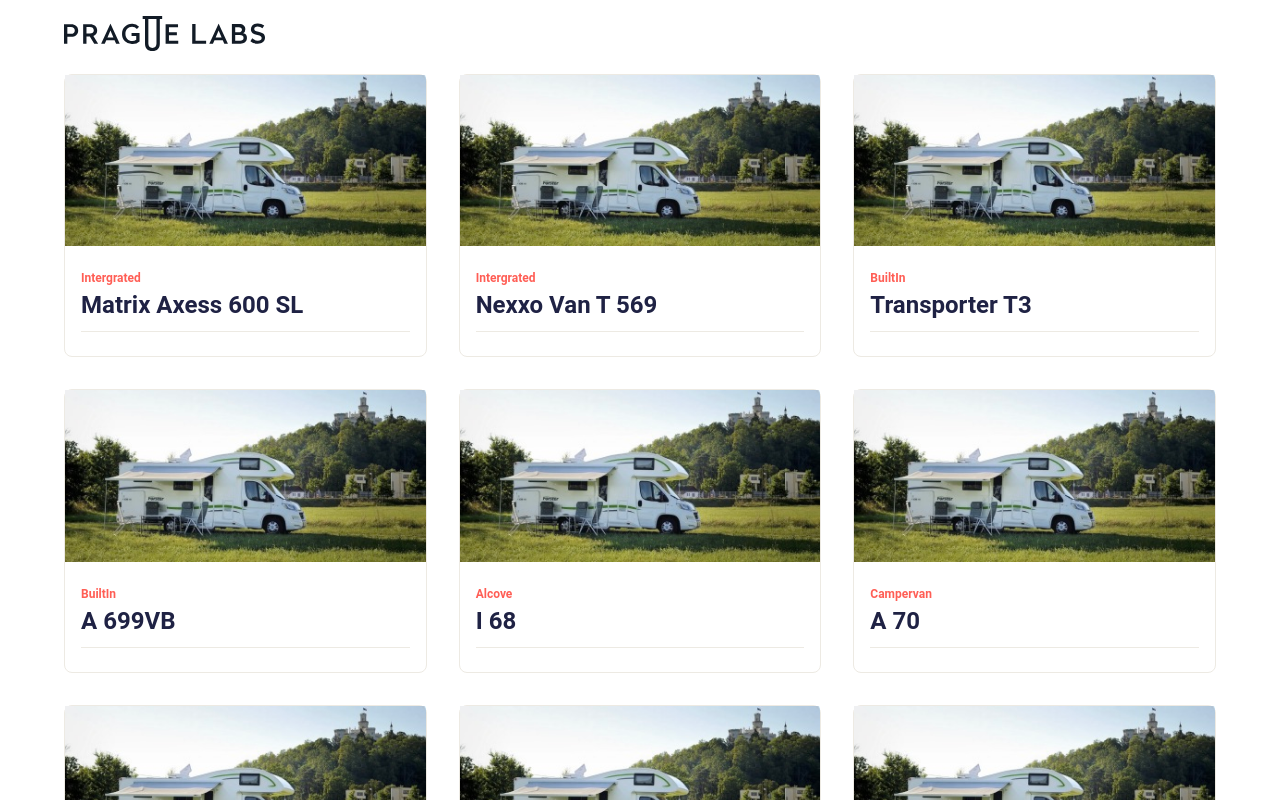
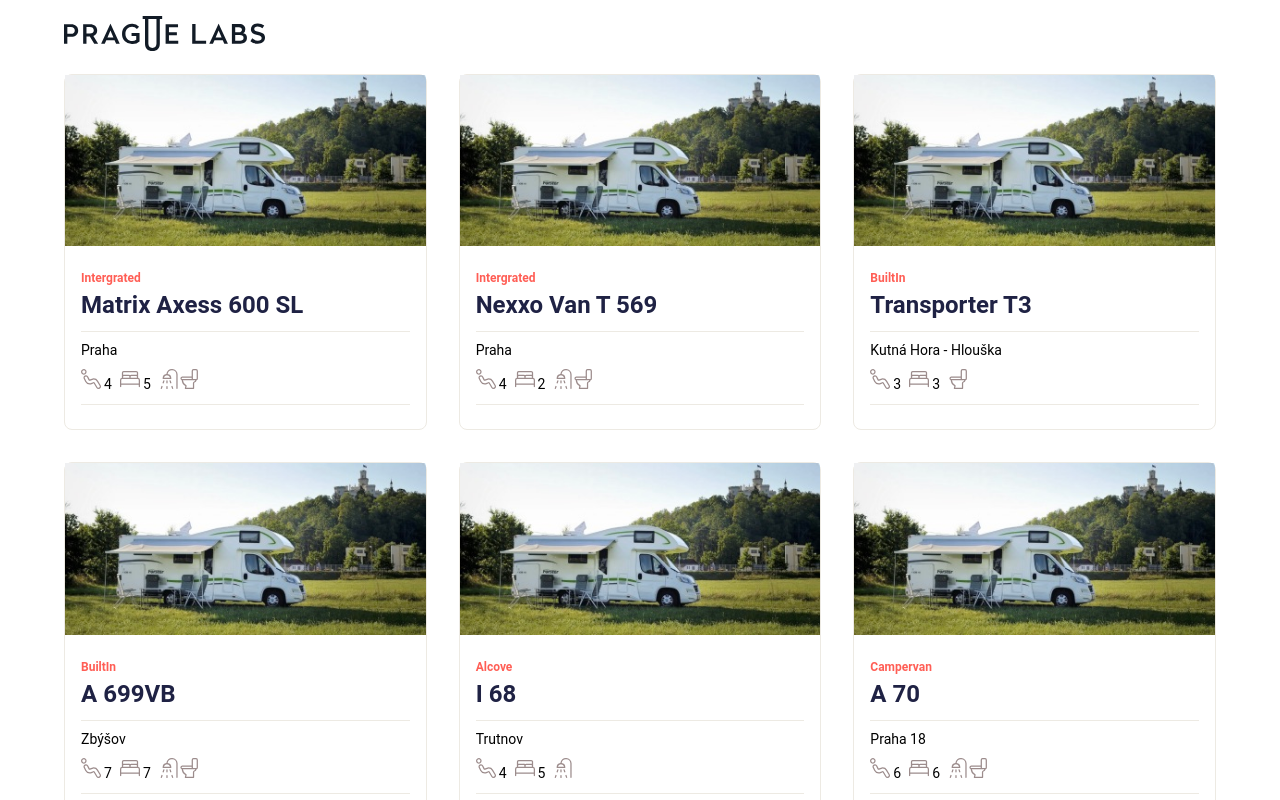
Before and after one commit to MartinaT85/pragueLabs, a Next.js app: page / in a window 1280 px wide. Shown: the top 800 px of the page. Built offline with nearby package versions, Linux system fonts and the light colour scheme.

Commit message:
initial skeleton needs to be refractored

```diff
--- a/pages/caravans/[id].js
+++ b/pages/caravans/[id].js
@@ -2,8 +2,7 @@
 
 const Caravan = () => {
   const router = useRouter();
-  console.log(router);
-  return <h2>Here comes a caravan info</h2>;
+  return <section className="wrapper">Here comes a caravan info</section>;
 };
 
 export default Caravan;
--- a/pages/index.js
+++ b/pages/index.js
@@ -6,9 +6,7 @@
 
 const Home = () => {
   const { caravans, isError, isLoading } = useCaravans("data");
-
   console.log(caravans);
-
   return (
     <PageWrapper>
       <Head>
@@ -16,24 +14,24 @@
         <meta name="description" content="Test zadanie z Prague Labs" />
       </Head>
       {isLoading ? <Heading>Loading...</Heading> : null}
-      {isError ? <Heading>Sorry</Heading> : null}
+      {isError ? (
+        <Heading>Sorry, something went wrong...</Heading>
+      ) : (
         <section className="wrapper">
           <div className="grid">
             {caravans.items?.map((caravan) => {
-            const { name, vehicleType } = caravan;
-
               return (
                 <CaravanCard
                   key={caravan.pictures[1]}
-                href={`/caravans/${name}`}
-                name={name}
+                  href={`/caravans/${caravan.name.replace(" ", "")}`}
                   imgUrl="/caravan.jpeg"
-                vehicleType={vehicleType}
+                  {...caravan}
                 ></CaravanCard>
               );
             })}
           </div>
         </section>
+      )}
     </PageWrapper>
   );
 };
--- a/src/components/caravan-card.js
+++ b/src/components/caravan-card.js
@@ -3,18 +3,16 @@
 import Image from "next/image";
 
 const CaravanCard = ({
-  instantBookable,
+  href,
+  imgUrl,
   location,
+  vehicleType,
   name,
   passengersCapacity,
-  picture,
-  price,
+  sleepCapacity,
   shower,
-  sleepCapacity,
   toilet,
-  vehicleType,
-  href,
-  imgUrl,
+  instantBookable,
 }) => {
   return (
     <Link href={href}>
@@ -25,7 +23,56 @@
           <StyledContent>
             <Styledh3>{vehicleType}</Styledh3>
             <h2>{name}</h2>
-            <StyledLine />
+
+            <div
+              style={{
+                display: "flex",
+                flexDirection: "column",
+                justifyContent: "center",
+                borderTop: "1px solid #edeae3",
+                borderBottom: "1px solid #edeae3",
+                margin: "0.5rem 0",
+                padding: "0.5rem 0",
+              }}
+            >
+              <div>
+                <p style={{ fontSize: ".875rem", marginBottom: ".5rem" }}>
+                  {location}
+                </p>
+              </div>
+              <div>
+                <Image
+                  src={"/icons/Icon-Bed Copy.svg"}
+                  alt=""
+                  height={20}
+                  width={20}
+                />
+                <p className="inline fs14">{passengersCapacity}</p>
+                <Image
+                  src={"/icons/Icon-Bed.svg"}
+                  alt=""
+                  height={20}
+                  width={20}
+                />
+                <p className="inline fs14">{sleepCapacity}</p>
+                {shower ? (
+                  <Image
+                    src={"/icons/Icon-Bed Copy 3.svg"}
+                    alt=""
+                    height={20}
+                    width={20}
+                  />
+                ) : null}
+                {toilet ? (
+                  <Image
+                    src={"/icons/Icon-Bed Copy 2.svg"}
+                    alt=""
+                    height={20}
+                    width={20}
+                  />
+                ) : null}
+              </div>
+            </div>
           </StyledContent>
         </StyledContainer>
       </a>
@@ -42,6 +89,7 @@
 const StyledContainer = styled.div`
   border: 1px solid #edeae3;
   border-radius: 8px;
+  height: 100%;
 `;
 
 const StyledContent = styled.div`
--- a/src/lib/useFetch.js
+++ b/src/lib/useFetch.js
@@ -1,8 +1,9 @@
 import useSWR from "swr";
 import fetcher from "./fetcher";
 
-export const useCaravans = () => {
-  const { data, error } = useSWR("/data", fetcher);
+export const useCaravans = (param) => {
+  const { data, error } = useSWR(`/${param}`, fetcher);
+
   return {
     caravans: data || [],
     isLoading: !data && !error,
--- a/styles/globals.css
+++ b/styles/globals.css
@@ -77,7 +77,7 @@
 
 .wrapper {
   width: 90%;
-  max-width: 1420px;
+  max-width: 1240px;
   margin: 0 auto;
   display: flex;
   flex-direction: column;
@@ -96,7 +96,26 @@
   padding: 1rem 0;
 }
 
+.inline {
+  display: inline;
+}
+
+.fs14 {
+  font-size: 0.875rem;
+  margin-left: 3px;
+  margin-right: 8px;
+}
+
 @media screen and (min-width: 400px) {
+  /* .wrapper {
+    align-items: flex-start;
+  } */
+  .grid {
+    grid-template-columns: repeat(2, 1fr);
+  }
+}
+
+@media screen and (min-width: 925px) {
   .wrapper {
     align-items: flex-start;
   }
```
Lines whose indentation alone changed are shown as unchanged.
